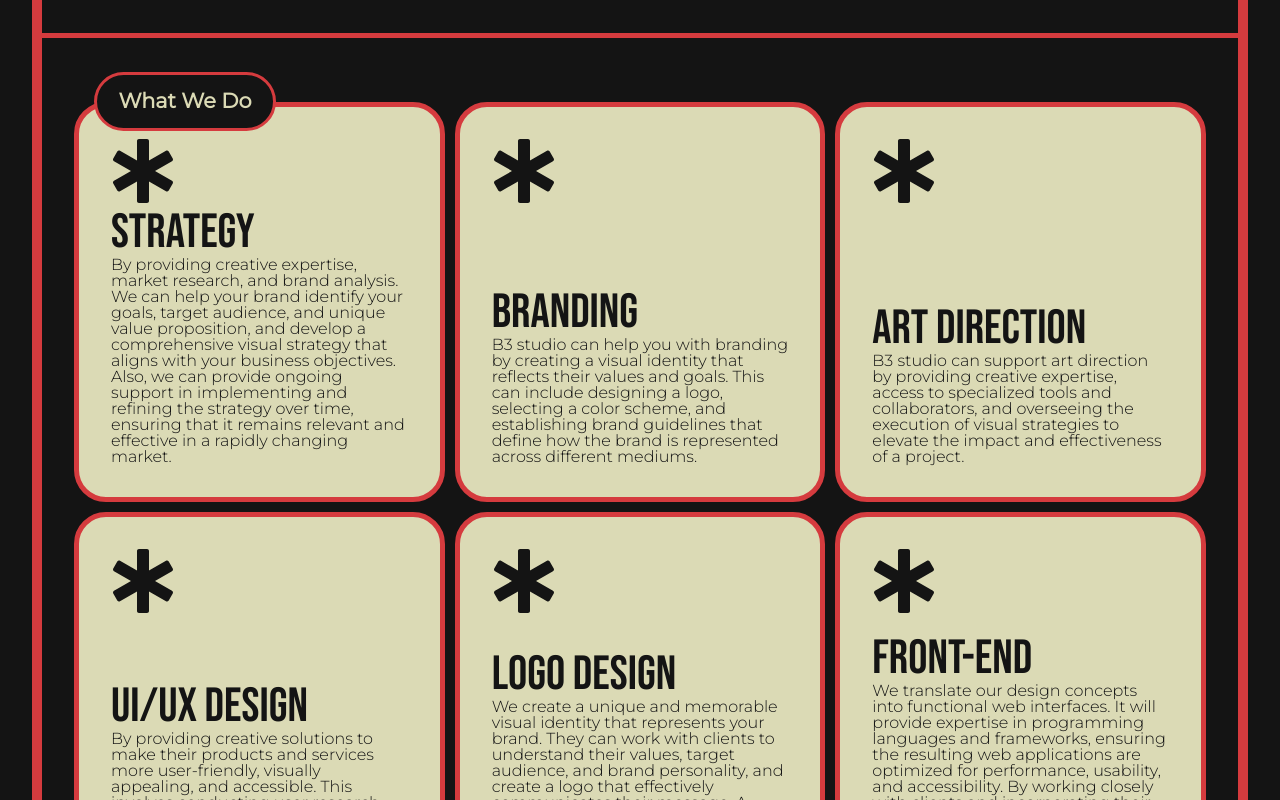
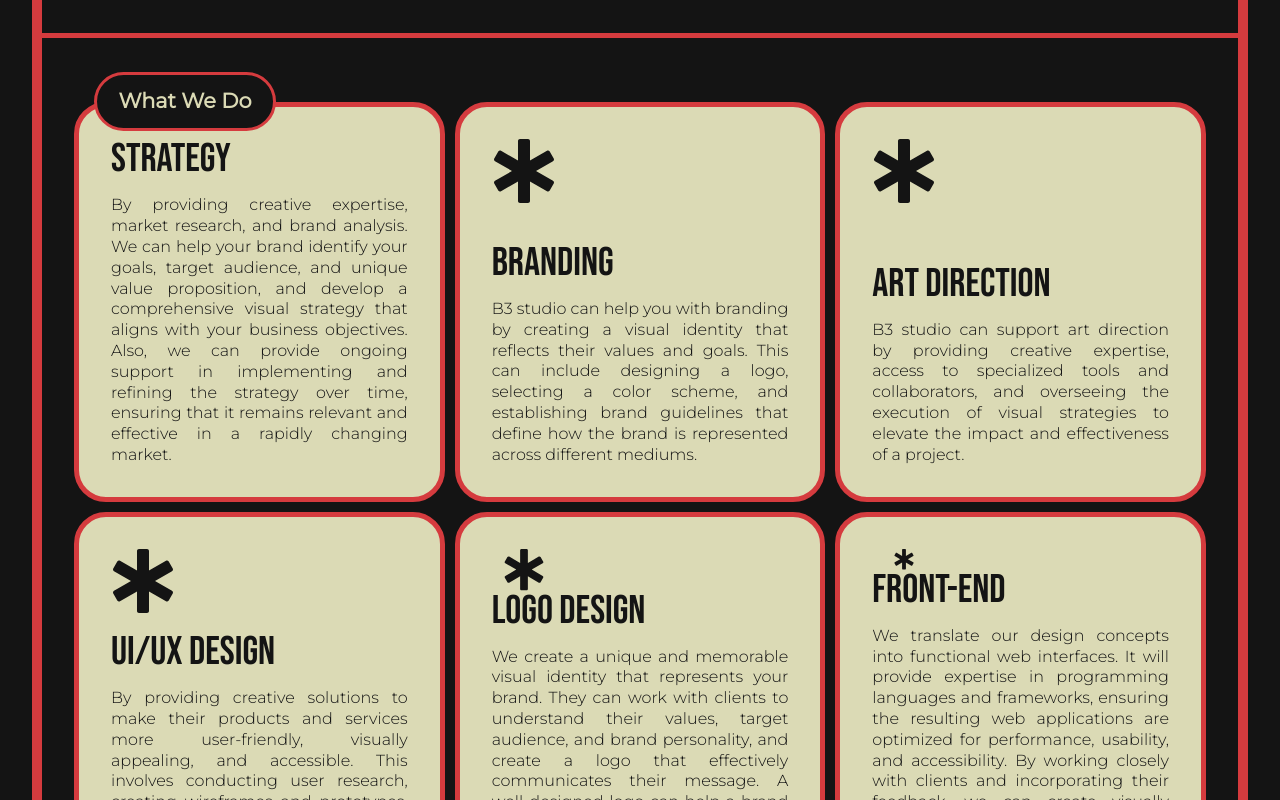
Before and after one commit to b3-works/design-studio, a React (Vite) app: page / in a window 1280 px wide. Shown: the part 1220-2020 px from the top of the page. Built offline with nearby package versions, Linux system fonts and the light colour scheme.

Commit message:
working on what we do page - animation

```diff
--- a/src/Pages/Home/WhatWeDo.jsx
+++ b/src/Pages/Home/WhatWeDo.jsx
@@ -53,12 +53,34 @@ const CardIcon = styled(m(FaStarOfLife))`
   font-size: 4rem;
 `;
 
-const CardTextWrapper = styled.div``;
+const CardTextWrapper = styled.div`
+  display: flex;
+  flex-direction: column;
+  gap: 1rem;
+
+  div {
+    text-align: justify;
+    line-height: 1.3rem;
+  }
+`;
+
 const CardTitle = styled.h1`
   font-family: 'Bebas Neue', cursive;
-  font-size: 3rem;
+  font-size: 2.5rem;
 `;
 
+const animationVar = {
+  hidden: { scale: 0 },
+  show: {
+    rotate: 180,
+    scale: 1,
+    // transition: { type: spring, stiffness: 260, damping: 20 },
+  },
+  hover: {
+    rotate: 360,
+    duration: 1,
+  },
+};
 export default function WhatWeDo() {
   const [position, setPosition] = useState({ x: 0, y: 0 });
 
```
